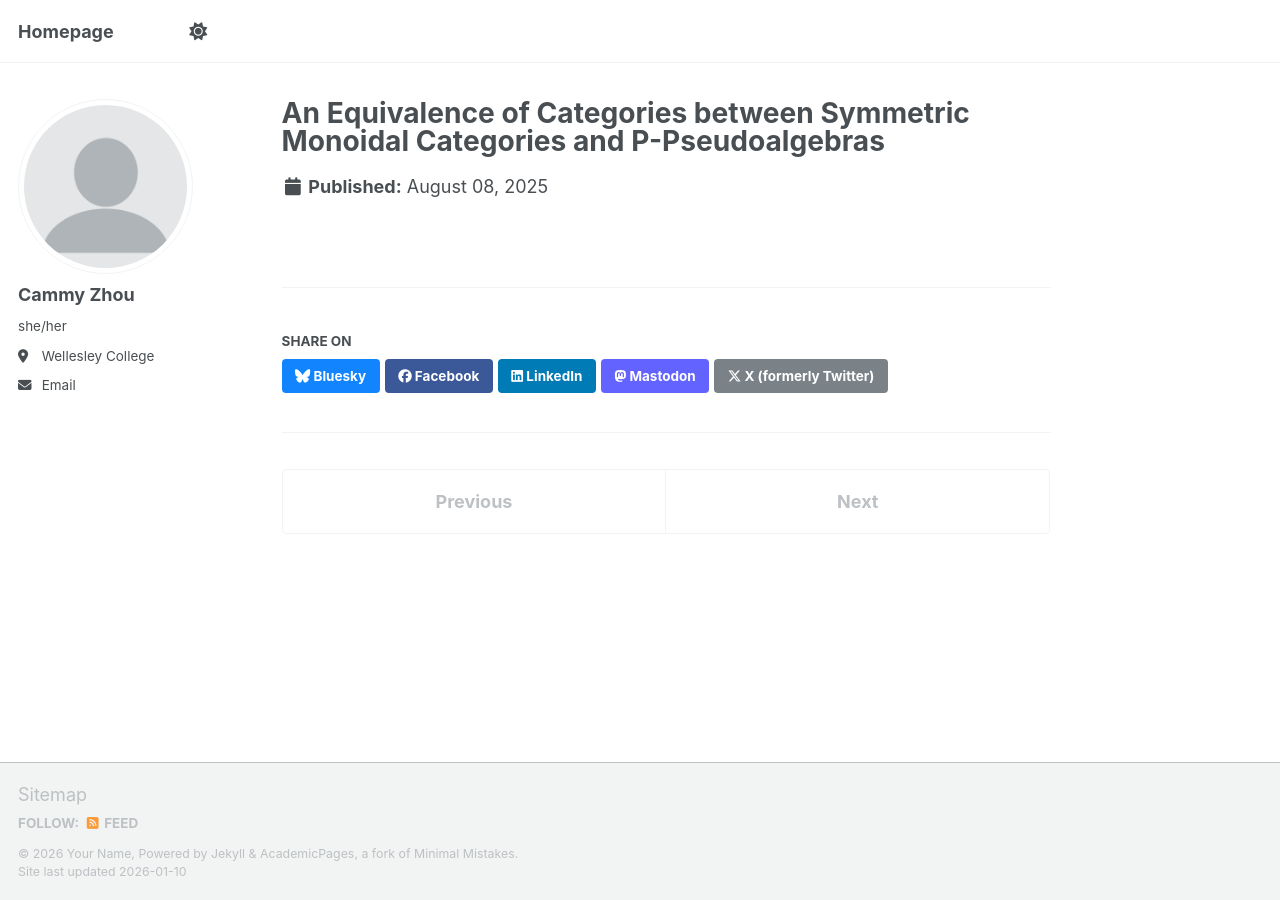
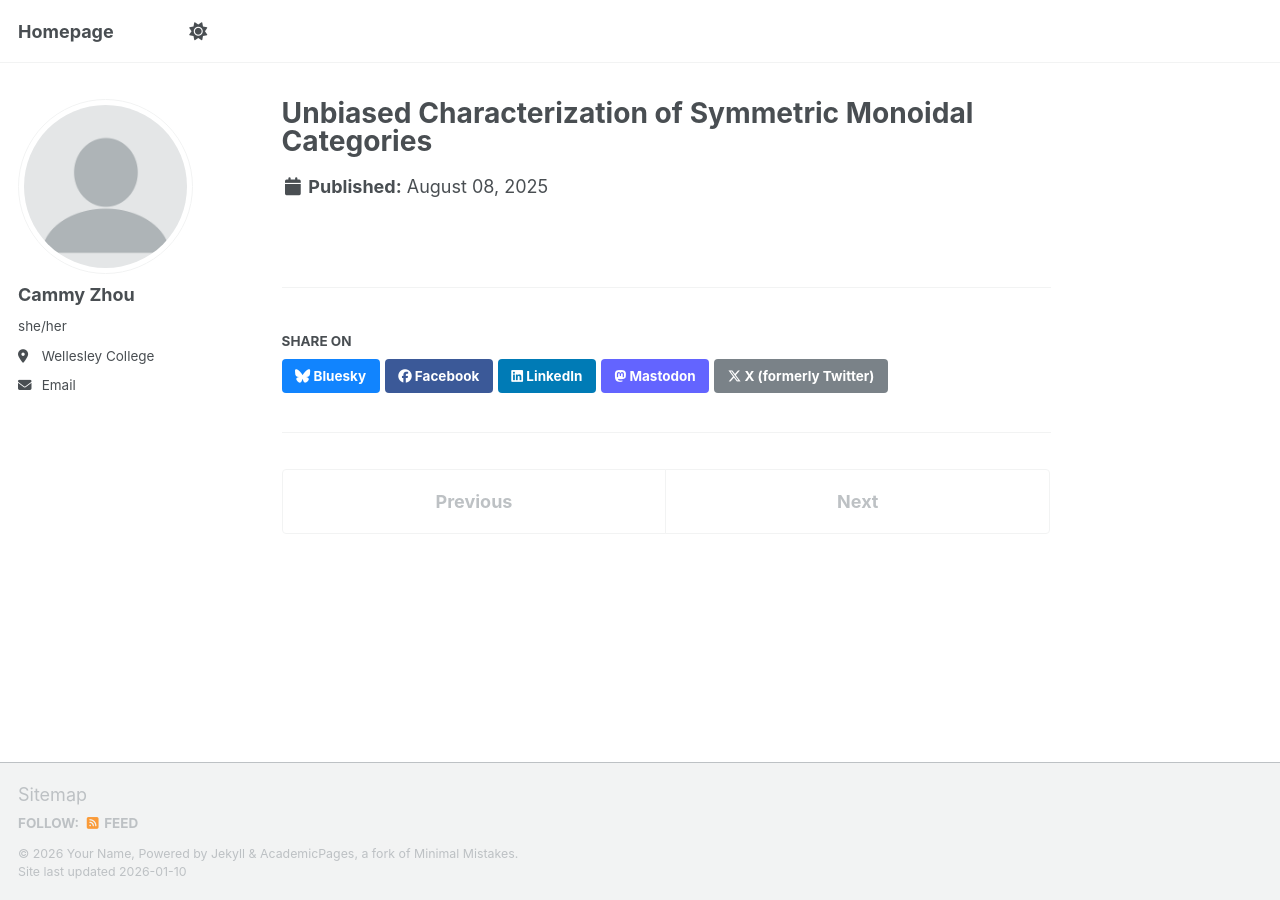
Before and after one commit to cakezhou/cakezhou.github.io, a Jekyll site: the page built from _publications/2025-08-08-paper-title-number-2.md, in a window 1280 px wide. Built offline with Jekyll 4.4.1, drawn with Linux system fonts in a browser that asks for light colours; a script bundle is joined from its source files by our own code; library files that are not in the unit come from our copies.

Commit message:
Update paper title in publication metadata

```diff
--- a/_publications/2025-08-08-paper-title-number-2.md
+++ b/_publications/2025-08-08-paper-title-number-2.md
@@ -1,5 +1,5 @@
 ---
-title: "An Equivalence of Categories between Symmetric Monoidal Categories and P-Pseudoalgebras"
+title: "Unbiased Characterization of Symmetric Monoidal Categories"
 collection: publications
 category: draft
 permalink: /publication/2025-08-08-paper-title-number-2
```
